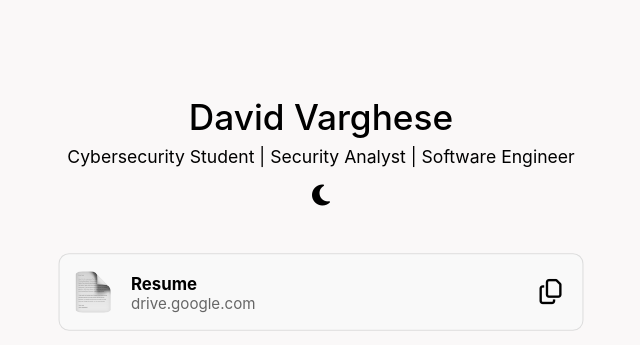
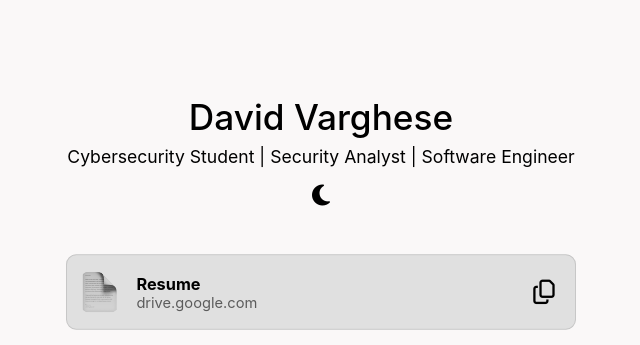
Before and after one commit to dvdmtw98/landing, a plain HTML site: page landing/index.html in a window 1280 px wide. In both pictures the pointer is over the link 640 px from the left and 292 px from the top of the page. Shown: the top 345 px of the page, without its empty margins (319-959 px from the left). Drawn offline with Linux system fonts and the light colour scheme; a web font is replaced by a local one.

Commit message:
feat: Minor Update

```diff
--- a/landing/assets/css/styles.css
+++ b/landing/assets/css/styles.css
@@ -142,7 +142,7 @@ body:not(.dark) .social-icon {
 	text-decoration: none;
 	color: inherit;
 	font-size: 1rem;
-	transition: transform 0.2s, background-color 0.3s, border-color 0.3s;
+	transition: transform 0.2s, background-color 0.3s, border-color 0.3s, filter 0.3s ease;
 }
 
 body.dark .link-card {
@@ -190,11 +190,6 @@ body.dark .link-card {
 	display: flex;
 	align-items: center;
 	justify-content: center;
-	transition: transform 0.2s;
-}
-
-.copy-btn:hover {
-	transform: scale(1.1);
 }
 
 body.dark .copy-btn {
@@ -206,7 +201,8 @@ body:not(.dark) .copy-btn {
 }
 
 .link-card:hover {
-	transform: scale(1.05);
+	transform: scale(1.02);
+	filter: brightness(0.9);
 }
 
 footer {
--- a/landing/index.html
+++ b/landing/index.html
@@ -160,7 +160,7 @@
 					<div class="link-content">
 						<img src="assets/images/tracker-icon.png" alt="Site Logo" />
 						<div class="text-container">
-							<span>TrackItAll</span>
+							<span>Media Tracker</span>
 							<p class="url-text">tracker.davidvarghese.net</p>
 						</div>
 					</div>
```
